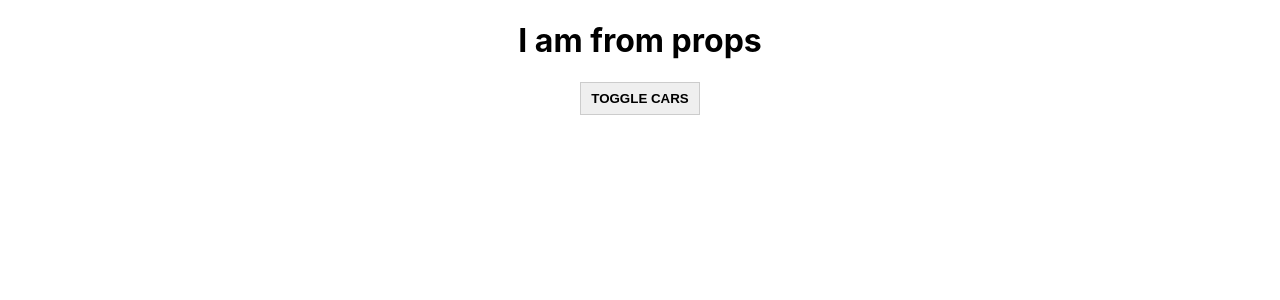
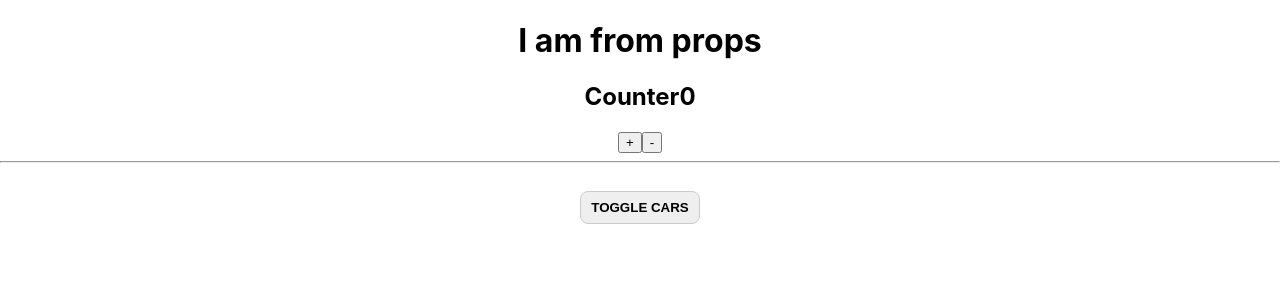
Before and after one commit to denm76/react-theory, a React (Create React App) app: page / in a window 1280 px wide. Shown: the top 300 px of the page. Built offline with nearby package versions, Linux system fonts and the light colour scheme.

Commit message:
Реализован возврат разметки JSX из компонента Counter в основной компонент в виде массива(без корневого элемента div)

```diff
--- a/src/App.js
+++ b/src/App.js
@@ -2,6 +2,7 @@
 import classes from './App.module.scss';
 import ErrorBoundary from "./ErrorBoundary/ErrorBoundary";
 import Car from "./Car/Car";
+import Counter from "./Counter/Counter";
 
 class App extends Component {
     constructor(props) {
@@ -9,8 +10,8 @@
         super(props);
         this.state = {
             cars:[
-                {name:'Ford', year:2018},
-                {name:'Audi', year:2016},
+                // {name:'Ford', year:2018},
+                // {name:'Audi', year:2016},
                 {name:'Mazda 3', year:2019}
             ],
             pageTitle:'React components',
@@ -83,11 +84,21 @@
         //Синтаксис jsx
         return (
             <div style = {divStyles}>
+
                 {/*<h1 style = {{color:'blue', fontSize:'60px'}}>{this.state.pageTitle}</h1>*/}
                 <h1>{this.props.title}</h1>{/*передача параметра из index.js*/}
+
+                <Counter />
+                <hr/>
                 {/*<input type="text" onChange={this.handlerInput}/>*/}
                 {/*<button onClick={this.handlerChangeTitle.bind(this, 'Changed!')}>Change Title</button>*/}
-                <button onClick={this.toggleCarsHandler} className={classes.AppButton}>Toggle Cars</button>
+                <button
+                    style={{marginTop:20,borderRadius:8}}
+                    onClick={this.toggleCarsHandler}
+                    className={classes.AppButton}>
+                    Toggle Cars
+                </button>
+
                 {/*передача параметров компонента при помощи map*/}
                 {/*применение тернарного оператора при проверке свойства showCars,
                 тк блочная структура if-else в JSX-синтаксисе не работает*/}
--- a/src/Car/Car.js
+++ b/src/Car/Car.js
@@ -39,9 +39,9 @@
     render() {
         console.log('Car render');
         //Генерация ошибки для проверки работы ErrorBoundary
-        if(Math.random() > 0.7){
-            throw new Error('Car random failed!')
-        }
+        // if(Math.random() > 0.7){
+        //     throw new Error('Car random failed!')
+        // }
         const inputClasses = [classes.input];
         if(this.props.name !== ''){
             inputClasses.push(classes.green);
--- /dev/null
+++ b/src/Counter/Counter.js
@@ -0,0 +1,30 @@
+import React, {Component} from 'react'
+
+export default class Counter extends Component{
+    state = {
+        counter:0,
+    }
+
+    addCounter = () =>{
+        this.setState(
+            {
+                counter : this.state.counter+1
+            });
+    }
+    render() {
+
+        // return (
+        //     <div>
+        //         <h2>Counter{this.state.counter}</h2>
+        //         <button onClick={this.addCounter}>+</button>
+        //         <button onClick={() => this.setState({counter:this.state.counter-1})}>-</button>
+        //     </div>
+        // )
+
+        return [
+                <h2 key={'1'}>Counter{this.state.counter}</h2>,
+                <button key={'2'} onClick={this.addCounter}>+</button>,
+                <button key={'3'} onClick={() => this.setState({counter:this.state.counter-1})}>-</button>
+        ]
+    }
+}
```
